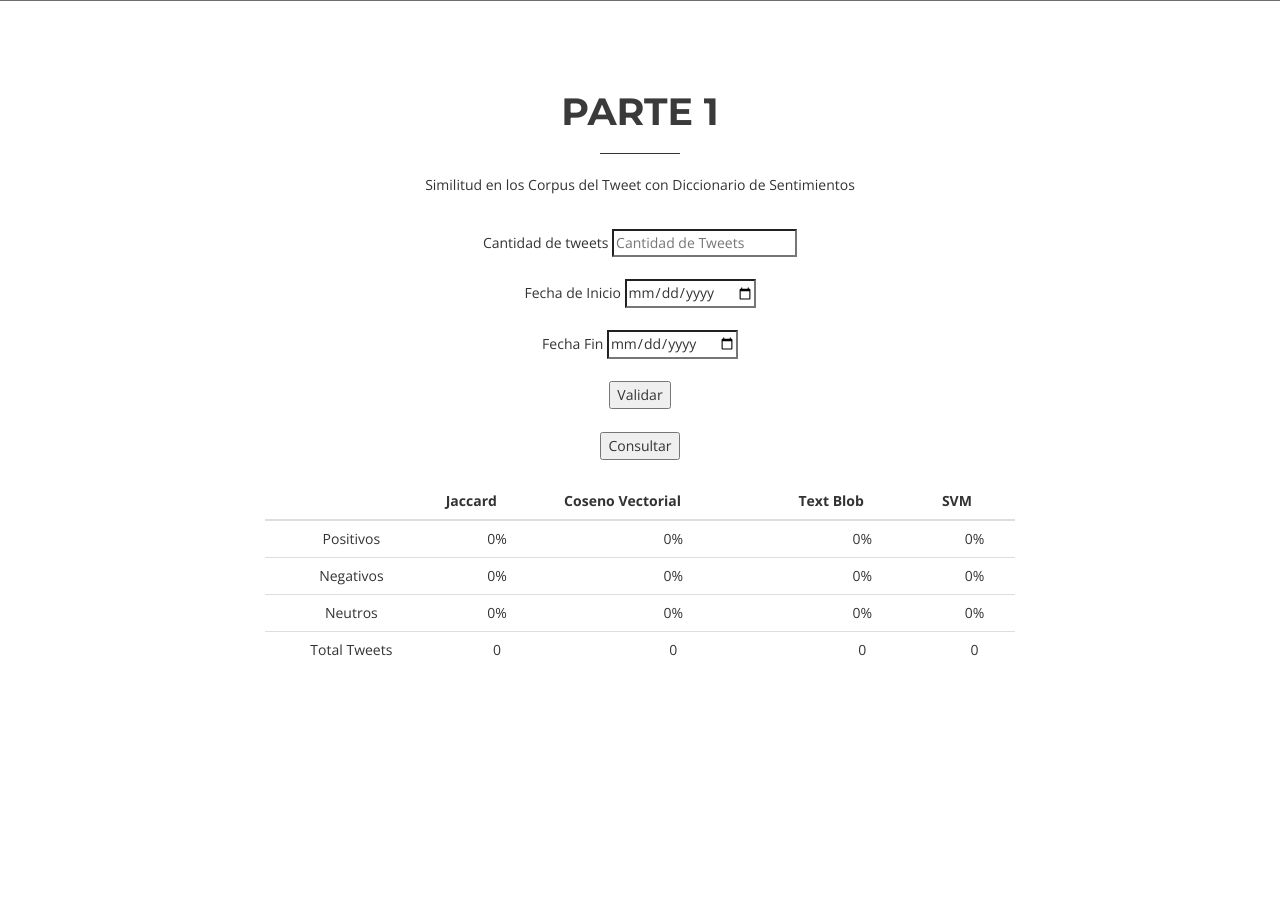
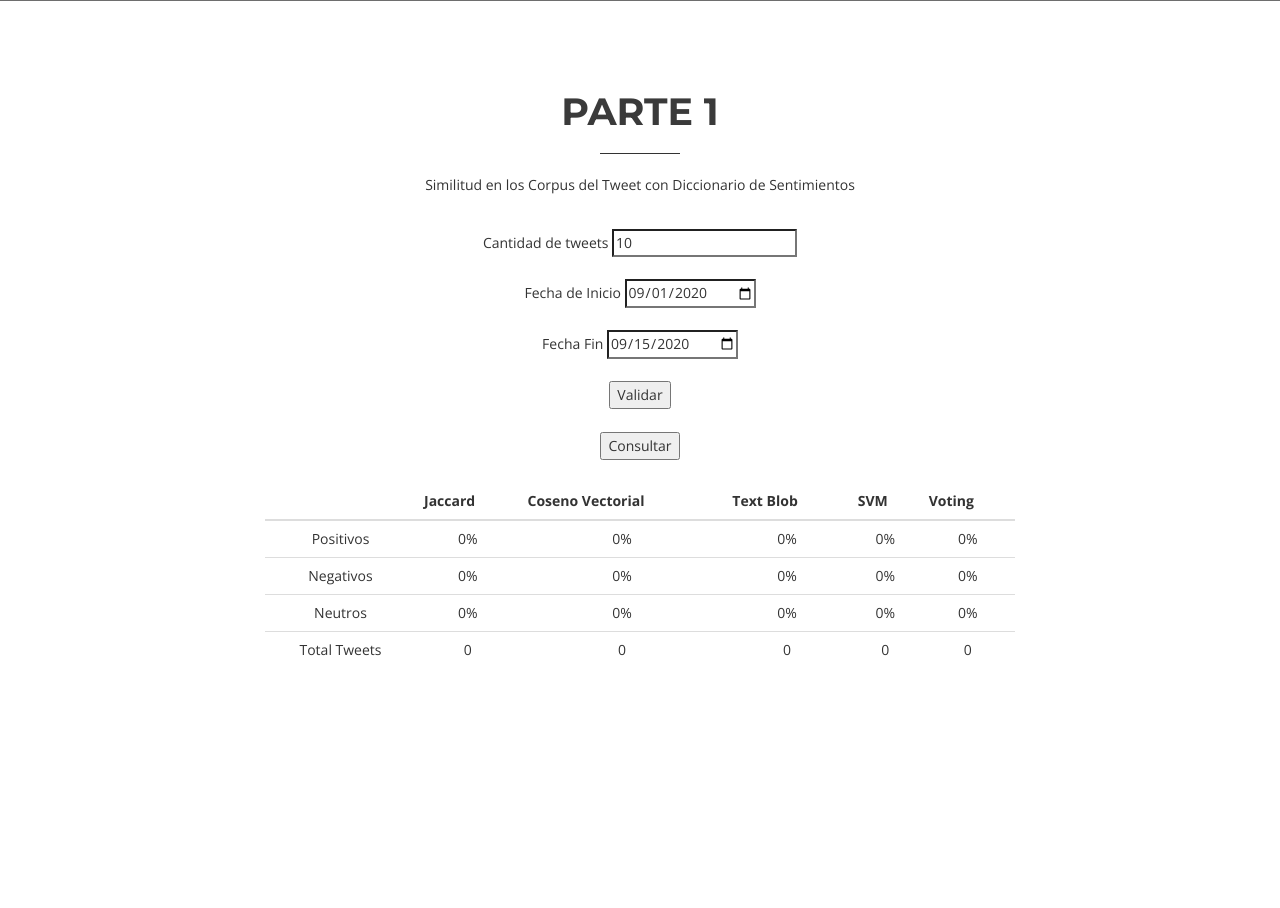
Before and after one commit to nicolas9812377/PaperCovid19, a Flask app: page / in a window 1280 px wide. Shown: the part 479-1387 px from the top of the page. Run offline with Flask 2, Linux system fonts and the light colour scheme; some libraries are stand-ins or nearby versions; grey boxes are pictures that could not be loaded.

Commit message:
Apareciencia Mejorada Voting implementado LDA page implementad Wordcloud implementado con highchart

```diff
--- a/controlador/modulo_maquinavec.py
+++ b/controlador/modulo_maquinavec.py
@@ -7,13 +7,16 @@ def maqvec(tweets):
   #leer diccionario
   dic = lc.leerTxt('modelo/dic_datasetGlobal.txt')
 
+  '''
   #BOlsa y diccionario tweets consultados
   #Proceso NLP
   tt1 = nl.minusculas(tweets)
   tt1 = nl.eliminarce(tt1)
   tt1 = nl.tokenizar(tt1)
   tt1 = nl.qstopwords(tt1,1)
-  tt1 = nl.stemmer(tt1)
+
+  '''
+  tt1 = nl.stemmer(tweets)
 
   print('Generando Bolsa de Palabras')
   bolsa1 = nl.inverted(tt1,dic)
--- a/main.py
+++ b/main.py
@@ -1,4 +1,4 @@
-from flask import Flask, render_template,request
+from flask import Flask, render_template,request,Response
 from controlador import procesos as p
 import json
 app = Flask(__name__)
@@ -13,5 +13,10 @@ def recibircant():
     rs = p.literal1(int(request.values.get('cant')),str(request.values.get('fechaInicio')),str(request.values.get('fechaFin')))
   return json.dumps(rs),{'Content-Type': 'application/json'}
 
+@app.route('/topic')
+def topic():
+  with open('templates/LDA_Visualization.html') as file:
+    return file.read(),200,{'Content-Type': 'text/html; charset=utf-8'}
+
 if __name__ == '__main__':
   app.run(host='0.0.0.0')
--- a/requirements.txt
+++ b/requirements.txt
@@ -1,5 +1,4 @@
 flask == 1.1.2
-wordcloud == 1.8.0
 gensim == 3.8.3
 pyldavis == 2.1.2
 sklearn == 0.0
--- a/static/js/scripts.js
+++ b/static/js/scripts.js
@@ -1,3 +1,10 @@
+function onload(){
+  $(document).ready( function() {
+      $('#fechaFin').val(new Date().getFullYear()+"-"+
+      (((new Date().getMonth()+1)<10)?"0"+(new Date().getMonth()+1):(new Date().getMonth()+1))+"-"+
+      ((new Date().getDate()<10)?"0"+new Date().getDate():new Date().getDate()));
+  });
+};
 function gr (contenedor,series,nombre){
       var myChart = Highcharts.chart(contenedor, {
             chart: {
@@ -12,12 +19,15 @@ function gr (contenedor,series,nombre){
             tooltip: {
                 pointFormat: '{series.name}: <b>{point.percentage:.1f}%</b>'
             },credits: {
-              enabled: true
+              enabled: false
             },
             yAxis: {
                 title: {
                     text: ''
                 }
+            },
+            credits: {
+              enabled: false
             },
             plotOptions: {
             pie: {
@@ -37,7 +47,7 @@ function gr (contenedor,series,nombre){
         });
 }
 
-function grln (contenedor,series,nombre,metodo){
+function grln (contenedor,series,nombre,metodo,color){
       var myChart = Highcharts.chart(contenedor, {
 
             chart: {
@@ -59,7 +69,7 @@ function grln (contenedor,series,nombre,metodo){
               },
               categories: {'-1':'-1 Negativo','0':'0 Neutro','1':'1 Positivo'}
             },credits: {
-              enabled: true
+              enabled: false
             },
             plotOptions: {
               area: {
@@ -71,8 +81,8 @@ function grln (contenedor,series,nombre,metodo){
                     y2: 1
                   },
                   stops: [
-                    [0, Highcharts.getOptions().colors[0]],
-                    [1, Highcharts.color(Highcharts.getOptions().colors[0]).setOpacity(0).get('rgba')]
+                    [0, Highcharts.getOptions().colors[color]],
+                    [1, Highcharts.color(Highcharts.getOptions().colors[color]).setOpacity(0).get('rgba')]
                   ]
                 },
                 marker: {
@@ -90,7 +100,8 @@ function grln (contenedor,series,nombre,metodo){
             series: [{
               name: metodo,
               data: series,
-              type: 'area'
+              type: 'area',
+              color: Highcharts.getOptions().colors[color]
             }]
         });
 }
@@ -120,12 +131,13 @@ function grcovid (contenedor,confirmados,muertos,recuperados,activos,nombre){
             xAxis: {
                 type: 'datetime'
             },
+            credits: {
+              enabled: false
+            },
             yAxis: {
               title: {
                 text: ''
               },
-            },credits: {
-              enabled: true
             },
             plotOptions: {
               series: {
@@ -151,6 +163,78 @@ function grcovid (contenedor,confirmados,muertos,recuperados,activos,nombre){
         });
 }
 
+function grnube (contenedor,data1){
+  var lines = data1.split(/[,\. ]+/g),
+    data = Highcharts.reduce(lines, function (arr, word) {
+        var obj = Highcharts.find(arr, function (obj) {
+            return obj.name === word;
+        });
+        if (obj) {
+            obj.weight += 1;
+        } else {
+            obj = {
+                name: word,
+                weight: 1
+            };
+            arr.push(obj);
+        }
+        return arr;
+    }, []);
+  /*
+  var makeScale = function (domain, range) {
+    var minDomain = domain[0];
+    var maxDomain = domain[1];
+    var rangeStart = range[0];
+    var rangeEnd = range[1];
+
+    return (value) => {
+        return rangeStart + (rangeEnd - rangeStart) * ((value - minDomain) / (maxDomain - minDomain));
+    }
+  };
+  var minWeight = data.reduce((min, word) =>
+    (word.weight < min ? word.weight : min),
+    data[0].weight
+  );
+  var maxWeight = data.reduce((max, word) =>
+      (word.weight > max ? word.weight : max),
+      data[0].weight
+  );
+  var scale = makeScale([minWeight, maxWeight], [0.5, 1]);
+
+  var scaledData = data.map(word =>
+      ({ name: word.name, weight: word.weight, color: `rgba(60,170,200,${scale(word.weight)})` })
+  );
+  */
+  var myChart = Highcharts.chart(contenedor, {
+    accessibility: {
+        screenReaderSection: {
+            beforeChartFormat: '<h5>{chartTitle}</h5>' +
+                '<div>{chartSubtitle}</div>' +
+                '<div>{chartLongdesc}</div>' +
+                '<div>{viewTableButton}</div>'
+        }
+    },
+    credits: {
+              enabled: false
+    },
+    series: [{
+        type: 'wordcloud',
+        data: data.slice(0,50),
+        name: 'Ocurrencia',
+        minFontSize: 7,
+        rotation: {
+            from: 0,
+            to: 0,
+        },
+        style: {
+            fontFamily: 'Arial',
+        }
+    }],
+    title: {
+        text: 'Wordcloud de Tweets'
+    }
+});
+}
 
 function graficar(){
    $('#loadingmessage').show();
@@ -182,11 +266,17 @@ function graficar(){
       $('#svmn').text((contar(msg[5],"Negativo")/msg[5].length).toFixed(2)+'%');
       $('#svmne').text((contar(msg[5],"Neutro")/msg[5].length).toFixed(2)+'%');
       $('#svmt').text(msg[5].length);
+      $('#vp').text((contar(msg[7],"Positivo")/msg[7].length).toFixed(2)+'%');
+      $('#vn').text((contar(msg[7],"Negativo")/msg[7].length).toFixed(2)+'%');
+      $('#vne').text((contar(msg[7],"Neutro")/msg[7].length).toFixed(2)+'%');
+      $('#vt').text(msg[7].length);
 
      //Graficos Pastel
-     titulos = ['Similitud Jaccard','Similitud Coseno','Text Blob','SVM'];
-     contenedores = ['container','container1','container2','container3']
-      for(let i = 2; i < 6; i++ ){
+     titulos = ['Similitud Jaccard','Similitud Coseno','Text Blob','SVM','','Voting'];
+     contenedores = ['container','container1','container2','container3','','container4']
+      for(let i = 2; i < 8; i++ ){
+        //if temporal por parte del lda
+        if(i !== 6){
           let datos = [
             {name: 'Positivos',y:contar(msg[i],"Positivo")},
             {name: 'Negativos',y:contar(msg[i],"Negativo")},
@@ -194,24 +284,32 @@ function graficar(){
           ];
           gr(contenedores[i-2],datos,titulos[i-2]);
         }
+      }
 
       //Llenar Tabla
       let tabla = ''
       for(let i = 0; i < msg[0].length; i++ ){
-        tabla += `<tr><td>${i+1}</td><td>${new Date(msg[0][i]).toLocaleDateString()}</td><td>${msg[1][i]}</td><td>${msg[2][i]}</td><td>${msg[3][i]}</td><td>${msg[4][i]}</td><td>${msg[5][i]}</td></tr>`;
+        tabla += `<tr><td>${i+1}</td><td>${new Date(msg[0][i]).toLocaleDateString()}</td><td>${msg[1][i]}</td><td>${msg[2][i]}</td><td>${msg[3][i]}</td><td>${msg[4][i]}</td><td>${msg[5][i]}</td><td>${msg[7][i]}</td></tr>`;
       }
 
       //Mostrar elementos
-      $('#tablat,#container,#container1,#container2,#container3,#container4,#container5,#container6,#container7,#container8').show();
+      $('#tablat,#container,#container1,#container2,#container3,#container4,#container5,#container6,#container7,#container8,#container9,#container10,#container11').show();
       $('#tablat tbody tr').remove();
       $('#tablat').append(tabla);
 
-      //Graficos Sentimientos y Covid 19
-      grcovid('container4',unir(msg[11],msg[7]),unir(msg[11],msg[8]),unir(msg[11],msg[9]),unir(msg[11],msg[10]),'Covid 19');
-      grln('container5',unir(msg[0],msg[2]),'Analisis de Sentimientos (Jaccard)','Jaccard');
-      grln('container6',unir(msg[0],msg[3]),'Analisis de Sentimientos (Coseno)','Coseno');
-      grln('container7',unir(msg[0],msg[4]),'Analisis de Sentimientos (TextBlob)','TextBlob');
-      grln('container8',unir(msg[0],msg[5]),'Analisis de Sentimientos (SVM)','SVM');
+
+      //Grafico wordcloud
+      grnube('container5',msg[13]);
+
+      //Grafica Covid 19
+      grcovid('container6',unir(msg[12],msg[8]),unir(msg[12],msg[9]),unir(msg[12],msg[10]),unir(msg[12],msg[11]),'Covid 19');
+
+      //Grafica Sentimientos
+      grln('container7',unir(msg[0],msg[2]),'Analisis de Sentimientos (Jaccard)','Jaccard',0);
+      grln('container8',unir(msg[0],msg[3]),'Analisis de Sentimientos (Coseno)','Coseno',6);
+      grln('container9',unir(msg[0],msg[4]),'Analisis de Sentimientos (TextBlob)','TextBlob',2);
+      grln('container10',unir(msg[0],msg[5]),'Analisis de Sentimientos (SVM)','SVM',3);
+      grln('container11',unir(msg[0],msg[7]),'Analisis de Sentimientos (Voting)','Voting',7);
 
     },timeout : 9000000,
     error :function(err){
@@ -221,6 +319,7 @@ function graficar(){
       }
   })
 }
+
 
 
 function unir(fecha,datos){
--- a/templates/index.html
+++ b/templates/index.html
@@ -13,18 +13,26 @@
 	<link href="{{ url_for('static', filename='css/style.css') }}" rel="stylesheet" media="screen">
 	<link href="{{ url_for('static', filename='color/default.css') }}" rel="stylesheet" media="screen">
 
-    <script src="{{ url_for('static', filename='js/scripts.js') }}"></script>
-    <script src="https://code.highcharts.com/highcharts.js"></script>
-    <script src="https://code.highcharts.com/modules/data.js"></script>
+	<script src="{{ url_for('static', filename='js/scripts.js') }}">
+	</script>
+	<script src="https://code.highcharts.com/highcharts.js">
+	</script>
+	<script src="https://code.highcharts.com/modules/data.js">
+	</script>
+	<script src="https://code.highcharts.com/modules/wordcloud.js">
+	</script>
 	<!--<script src="https://code.highcharts.com/modules/series-label.js"></script>-->
-    <script src="https://code.highcharts.com/modules/exporting.js"></script>
-    <script src="https://code.highcharts.com/modules/export-data.js"></script>
-  <script src="https://code.highcharts.com/modules/accessibility.js"></script>
+	<script src="https://code.highcharts.com/modules/exporting.js">
+	</script>
+	<script src="https://code.highcharts.com/modules/export-data.js">
+	</script>
+	<script src="https://code.highcharts.com/modules/accessibility.js">
+	</script>
 	<link rel="shortcut icon" href="{{ url_for('static', filename='img/twitter.ico') }}">
 	<link rel="icon" type="image/gif" href="{{ url_for('static', filename='img/twitter.ico') }}">
 </head>
 
-<body>
+<body onload="onload()">
 
 	<!-- Navigation -->
 
@@ -85,10 +93,10 @@
                         <p>Similitud en los Corpus del Tweet con Diccionario de Sentimientos </p>
                         <br>
                         Cantidad de tweets
-                        <input type="number" min="0" id="cantidad" name="cantidad" placeholder="Cantidad de Tweets" required="required">
+                        <input type="number" min="1" value="10" id="cantidad" name="cantidad" placeholder="Cantidad de Tweets" required="required">
                         <br><br>
                         Fecha de Inicio
-                        <input type="date" name="fechaInicio" id="fechaInicio" placeholder="Ingrese Fecha de Tweets" required="required">
+                        <input type="date" name="fechaInicio" value="2020-09-01" id="fechaInicio" placeholder="Ingrese Fecha de Tweets" required="required">
                         <br><br>
                         Fecha Fin
                         <input type="date" name="fechaFin" id="fechaFin" placeholder="Ingrese Fecha de Tweets" required="required">
@@ -104,25 +112,25 @@
                       <table class="table table-borderless table-hover">
                         <thead >
                           <tr>
-                            <th></th><th>Jaccard</th><th >Coseno Vectorial</th><th >Text Blob</th><th >SVM</th>
+                            <th></th><th>Jaccard</th><th >Coseno Vectorial</th><th >Text Blob</th><th >SVM</th> <th>Voting</th>
                           </tr>
                         </thead>
 
                         <tbody>
                           <tr>
-                            <td>Positivos</td><td id="jp">0%</td><td id="cp">0%</td><td id="tbp">0%</td><td id="svmp">0%</td>
+                            <td>Positivos</td><td id="jp">0%</td><td id="cp">0%</td><td id="tbp">0%</td><td id="svmp">0%</td><td id="vp">0%</td>
                           </tr>
 
                           <tr>
-                            <td>Negativos</td><td id="jn">0%</td><td id="cn">0%</td><td id="tbn">0%</td><td id="svmn">0%</td>
+                            <td>Negativos</td><td id="jn">0%</td><td id="cn">0%</td><td id="tbn">0%</td><td id="svmn">0%</td><td id="vn">0%</td>
                           </tr>
 
                           <tr>
-                            <td>Neutros</td><td id="jne">0%</td><td id="cne">0%</td><td id="tbne">0%</td><td id="svmne">0%</td>
+                            <td>Neutros</td><td id="jne">0%</td><td id="cne">0%</td><td id="tbne">0%</td><td id="svmne">0%</td><td id="vne">0%</td>
                           </tr>
 
                           <tr>
-                            <td>Total Tweets</td><td id="jt">0</td><td id="ct">0</td><td id="tbt">0</td><td id="svmt">0</td>
+                            <td>Total Tweets</td><td id="jt">0</td><td id="ct">0</td><td id="tbt">0</td><td id="svmt">0</td><td id="vt">0</td>
                           </tr>
                         </tbody>
                       </table>
@@ -132,13 +140,13 @@
                 <div id="container1" style="display:none;float:right;width:45%; height:310px;"></div>
                 <div id="container2" style="display:none;float:left;width:45%; height:310px;"></div>
                 <div id="container3" style="display:none;float:right;width:45%; height:310px;"></div>
-
+                <div id="container4" style="display:none;float:left;width:45%; height:310px;"></div>
               </div>
-                      <div class="table-responsive" style="height:300px !important; width: 100%">
+                      <div class="table-responsive" style="height:300px !important; width: 110%">
                         <table id="tablat" class="table table-striped" style='display:none'>
                         <thead class="thead-light">
                         <tr>
-                        <th>ID</th><th>Fecha</th><th>Tweets</th><th>Jaccard</th><th>Coseno Vectorial</th><th>Text Blob</th><th>SVM</th>
+                        <th>ID</th><th>Fecha</th><th>Tweets</th><th>Jaccard</th><th>Coseno Vectorial</th><th>Text Blob</th><th>SVM</th><th>Voting</th>
                         </tr>
                         </thead>
                         <tbody style="text-align:left"></tbody>
@@ -182,17 +190,20 @@
                     </ul>
                     <div class="tab-content" id="myTabContent">
                       <div class="tab-pane fade active" id="nube" role="tabpanel" aria-labelledby="nube-tab">
-                        <img src="{{ url_for('static', filename='wordc/0.png') }}" alt="Nube de palabras" style="width:90%;margin-top:5%">
+                        <div id="container5" style="display:none;width:100%;margin-top:5%; height:370px;"></div>
                       </div>
-                      <div class="tab-pane fade" id="LDA" role="tabpanel" aria-labelledby="LDA-tab">LDA...</div>
+                      <div class="tab-pane fade" id="LDA" role="tabpanel" aria-labelledby="LDA-tab">
+                        <object type="text/html" data="https://papercovid19.jcarrascop1.repl.co/topic" style="width:120%;height:850px;"></object>
+                      </div>
                       <div class="tab-pane fade" id="covid" role="tabpanel" aria-labelledby="covid-tab">
-                        <div id="container4" style="display:none;width:100%;margin-top:5%; height:370px;"></div>
+                        <div id="container6" style="display:none;width:100%;margin-top:5%; height:370px;"></div>
                       </div>
                       <div class="tab-pane fade" id="sentimientos" role="tabpanel" aria-labelledby="sentimientos-tab">
-                        <div id="container5" style="display:none;width:100%;margin-top:5%; height:370px;"></div>
-                        <div id="container6" style="display:none;width:100%;margin-top:5%; height:370px;"></div>
                         <div id="container7" style="display:none;width:100%;margin-top:5%; height:370px;"></div>
                         <div id="container8" style="display:none;width:100%;margin-top:5%; height:370px;"></div>
+                        <div id="container9" style="display:none;width:100%;margin-top:5%; height:370px;"></div>
+                        <div id="container10" style="display:none;width:100%;margin-top:5%; height:370px;"></div>
+                        <div id="container11" style="display:none;width:100%;margin-top:5%; height:370px;"></div>
                       </div>
                     </div>
 
```
Also changed, not shown: controlador/procesos.py (+49 -5 lines), static/wordc/0.png (deleted). Lines whose indentation alone changed are shown as unchanged.
